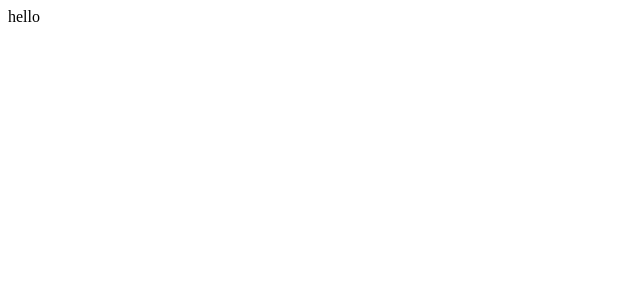
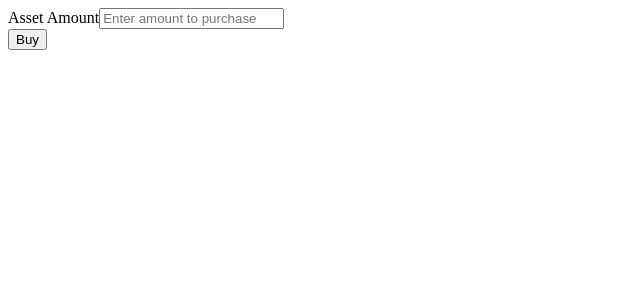
Before and after one commit to alvinlim540/TT3_Group27, a React (Create React App) app in the folder dbshack/: page / in a window 1280 px wide. Shown: the top 300 px of the page, without its empty margins (0-640 px from the left). Built offline with nearby package versions, Linux system fonts and the light colour scheme.

Commit message:
Initial buy commit

```diff
--- a/dbshack/src/App.js
+++ b/dbshack/src/App.js
@@ -1,9 +1,31 @@
+import { useEffect } from 'react'
+import BuyButton from './components/BuyButton'
+import BuyAsset from './components/BuyAsset'
 
+const App = () => {
 
-function App() {
+  //Buy Asset
+  const buyAsset = async (amount) => {
+    const res = await fetch('https://849rs099m3.execute-api.ap-southeast-1.amazonaws.com/techtrek/transactions/add', {
+      method: 'POST',
+      headers: {
+        'Content-type': 'application/json',
+        'x-api-key': 'vSxwt0bA4J2JMaIfDOrAZ7YUykHi7v64lBhi1Eug',
+      },
+      body: JSON.stringify(amount),
+    })
+
+    const data = await res.json()
+
+    return data
+  }
+
   return (
     <div className="App">
-      hello
+      <BuyAsset/>
+      <BuyButton
+        text='Buy'
+      />
     </div>
   );
 }
--- /dev/null
+++ b/dbshack/src/components/BuyAsset.js
@@ -0,0 +1,36 @@
+
+import { useState } from 'react'
+
+const BuyAsset = ({ onBuy }) => {
+    // const [orderType, setText]
+    const [assetAmount, setAmount] = useState('')
+
+    const onSubmit = (e) => {
+        e.preventDefault()
+
+        if (!assetAmount) {
+            alert('Please enter the amount you would like to purchase.')
+            return
+        }
+
+        onBuy({assetAmount})
+
+        setAmount('')
+    }
+
+    return (
+        <form className='buy-form' onSubmit={onSubmit}>
+            <div className='form-control'>
+                <label>Asset Amount</label>
+                <input
+                    type='text'
+                    placeholder='Enter amount to purchase'
+                    value={assetAmount}
+                    onChange={(e) => setAmount(e.target.value)}
+                />
+            </div>
+        </form>
+    )
+}
+
+export default BuyAsset
--- /dev/null
+++ b/dbshack/src/components/BuyButton.js
@@ -0,0 +1,24 @@
+import PropTypes from 'prop-types'
+
+const BuyButton = ({ color, text, onClick}) => {
+    return (
+        <button
+            onClick = {onClick}
+            className = 'btn'
+            >
+                {text}
+            </button>
+    )
+}
+
+BuyButton.defaultProps = {
+    color: '#C01125',
+}
+
+BuyButton.propTypes = {
+    text: PropTypes.string,
+    color: PropTypes.string,
+    onClick: PropTypes.func,
+}
+
+export default BuyButton
```
Also changed, not shown: 1 other file (tests, documents, lock files or other folders).
